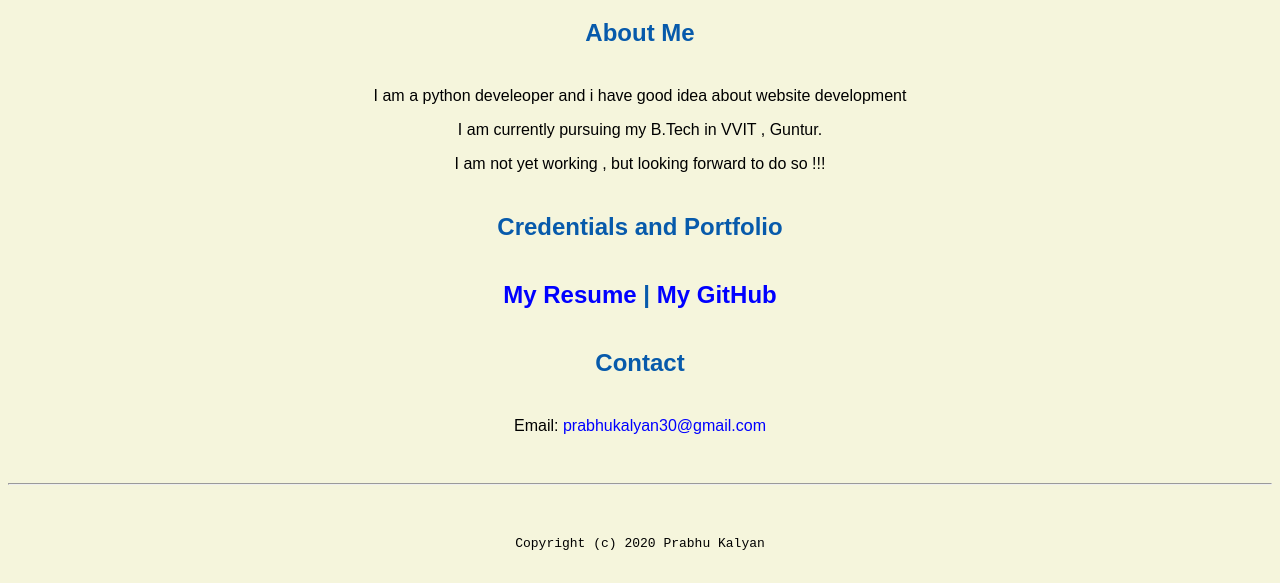
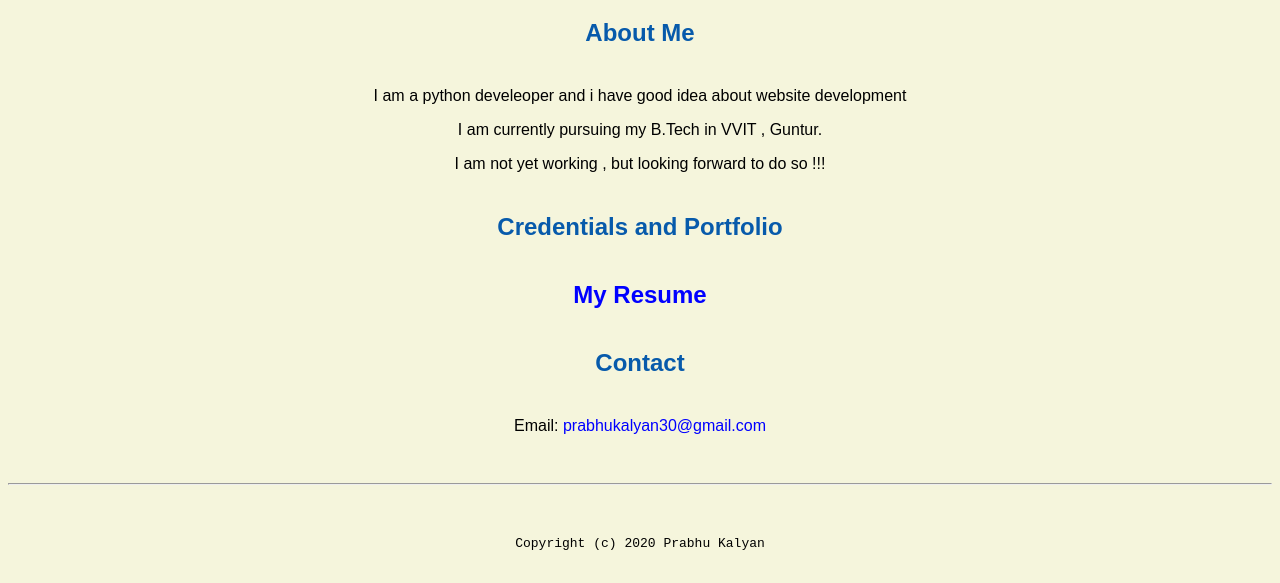
Before and after one commit to prabhu30/portfolio-project, a plain HTML site: page index.html in a window 1280 px wide. Shown: the part 516-1099 px from the top of the page. Drawn offline with Linux system fonts and the light colour scheme.

Commit message:
Update index.html

```diff
--- a/index.html
+++ b/index.html
@@ -25,7 +25,7 @@
 
     <h2>Credentials and Portfolio<h2>
 
-    <p><a href="resume.html">My Resume</a> | <a href="https://github.com/prabhu30">My GitHub</a></p>
+      <p><a href="resume.html">My Resume</a></p>
 
     <h2>Contact</h2>
 
```
